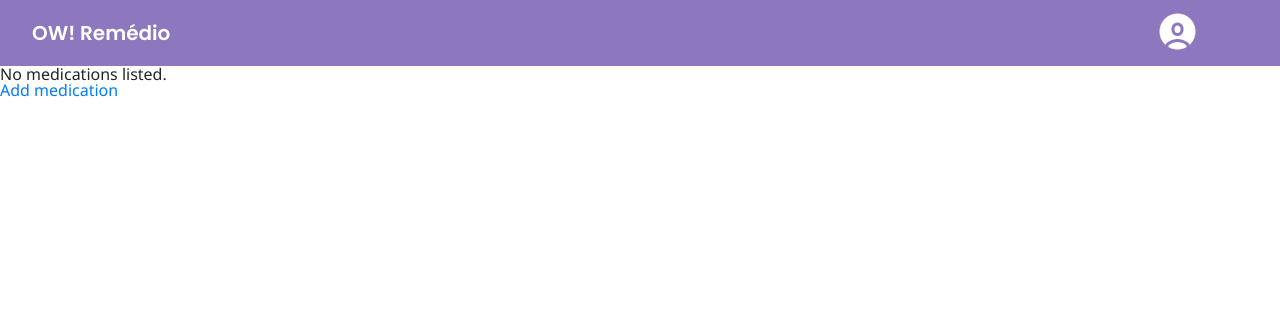
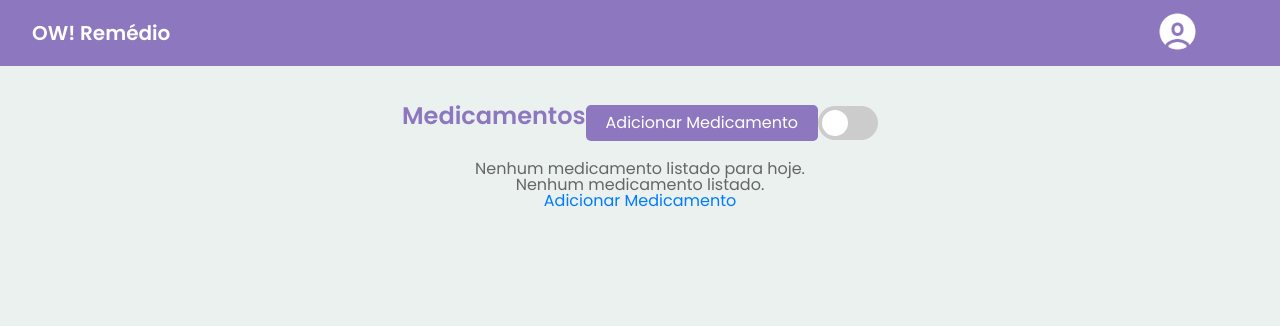
Before and after one commit to FredericoBaker/tp-engenharia-de-software, a Django app: page /index in a window 1280 px wide. Shown: the top 326 px of the page. Run offline with Django 5.2, Linux system fonts and the light colour scheme; a user stored in the database is signed in; tables that the repository leaves empty hold one stand-in row (values such as "Sample post"); some libraries are stand-ins or nearby versions.

Commit message:
feature: Listagem de medicamentos finalizada

```diff
--- /dev/null
+++ b/main_app/static/main_app/css/index.css
@@ -0,0 +1,136 @@
+body {
+    background-color: #eaf1ef;
+    font-family: 'Poppins', sans-serif;
+    margin: 0;
+    padding: 0;
+    box-sizing: border-box;
+}
+
+.main-content {
+    display: flex;
+    flex-direction: column;
+    align-items: center;
+    justify-content: center;
+    background-color: #eaf1ef;
+    height: 100%;
+    padding-top: 3%;
+    padding-bottom: 3%;
+}
+
+.title-h2 {
+    color: #8d77be;
+    text-align: center;
+    font-size: 1.5rem;
+    font-weight: 600;
+    margin-bottom: 0.8rem;
+}
+
+.medications-list {
+    display: flex;
+    flex-direction: column;
+    align-items: center;
+    gap: 20px;
+}
+
+.medication-card {
+    width: 100%;
+    max-width: 600px;
+    background-color: #FEFEFE;
+    border-radius: 10px;
+    box-shadow: 0 4px 8px rgba(0,0,0,0.1);
+    padding: 20px;
+    margin-bottom: 20px;
+}
+
+.medication-name {
+    color: #8D77BE;
+    margin: 0;
+    margin-bottom: 10px;
+}
+
+.medication-detail {
+    text-align: left;
+    font-size: 0.9rem;
+    line-height: 1.6;
+    margin: 5px 0;
+}
+
+.no-medications {
+    font-size: 1rem;
+    color: #666;
+}
+
+.header {
+    display: flex;
+    align-items: center;
+    justify-content: space-between;
+    margin-bottom: 20px;
+}
+
+.btn-add-medication {
+    padding: 10px 20px;
+    background-color: #8D77BE;
+    color: #FFFFFF;
+    border: none;
+    border-radius: 5px;
+    cursor: pointer;
+}
+
+.switch {
+    position: relative;
+    display: inline-block;
+    width: 60px;
+    height: 34px;
+}
+
+.switch input {
+    opacity: 0;
+    width: 0;
+    height: 0;
+}
+
+.slider {
+    position: absolute;
+    cursor: pointer;
+    top: 0;
+    left: 0;
+    right: 0;
+    bottom: 0;
+    background-color: #ccc;
+    -webkit-transition: .4s;
+    transition: .4s;
+}
+
+.slider:before {
+    position: absolute;
+    content: "";
+    height: 26px;
+    width: 26px;
+    left: 4px;
+    bottom: 4px;
+    background-color: white;
+    -webkit-transition: .4s;
+    transition: .4s;
+}
+
+input:checked + .slider {
+    background-color: #8D77BE;
+}
+
+input:focus + .slider {
+    box-shadow: 0 0 1px #8D77BE;
+}
+
+input:checked + .slider:before {
+    -webkit-transform: translateX(26px);
+    -ms-transform: translateX(26px);
+    transform: translateX(26px);
+}
+
+.slider.round {
+    border-radius: 34px;
+}
+
+.slider.round:before {
+    border-radius: 50%;
+}
--- a/main_app/templates/main_app/index.html
+++ b/main_app/templates/main_app/index.html
@@ -1,25 +1,67 @@
-<!-- A ideia é que aqui o usuário veja todos os remédios e os que tem que tomar hoje -->
-
 {% extends "main_app/layout.html" %}
 {% load static %}
 
 {% block body %}
+<link rel="stylesheet" href="{% static 'main_app/css/index.css' %}?v=1" />
 
-{% if userMedsForToday %}
-    <ul>
-        {% for med in userMedsForToday %}
-            <li>{{ med.name }}: {{ med.dose }} every {{ med.frequency }} hours | next dose = {{ med.next_dose_datetime }}</li>
-        {% endfor %}
-    </ul>
-{% else %}
-    <p>No medications listed.</p>
-{% endif %}
+<div class="main-content">
+    <div class="header">
+        <h2 class="title-h2">Medicamentos</h2>
+        <button class="btn-add-medication" onclick="location.href='{% url 'register_medication' %}'">Adicionar Medicamento</button>
+        <label class="switch">
+            <input type="checkbox" id="toggleMedications">
+            <span class="slider round"></span>
+        </label>
+    </div>
 
-<a href="{% url 'register_medication' %}">Add medication</a>
+    {% if userMedsForToday %}
+        <div id="medicationsToday" class="medications-list">
+            {% for med in userMedsForToday %}
+                <div class="medication-card">
+                    <p class="medication-name">{{ med.name }}</p>
+                    <p class="medication-detail">Você deve tomar essa medicação às {{ med.next_dose_datetime|date:"H:i" }}</p>
+                    <p class="medication-detail"><strong>Dose:</strong> {{ med.dose }}</p>
+                    <p class="medication-detail"><strong>Observações:</strong> {{ med.observations }}</p>
+                </div>
+            {% endfor %}
+        </div>
+    {% else %}
+        <p class="no-medications">Nenhum medicamento listado para hoje.</p>
+    {% endif %}
+
+    {% if userMeds %}
+        <div id="allMedications" class="medications-list" style="display:none;">
+            {% for med in userMeds %}
+                <div class="medication-card">
+                    <p class="medication-name">{{ med.name }}</p>
+                    <p class="medication-detail"><strong>Dose:</strong> {{ med.dose }}</p>
+                    <p class="medication-detail"><strong>Frequência:</strong> Cada {{ med.frequency }} horas</p>
+                    <p class="medication-detail"><strong>Início:</strong> {{ med.start_datetime|date:"d/m/Y H:i" }}</p>
+                    <p class="medication-detail"><strong>Fim:</strong> {{ med.end_date|date:"d/m/Y" }} (se aplicável)</p>
+                    <p class="medication-detail"><strong>Próxima Dose:</strong> {{ med.next_dose_datetime|date:"d/m/Y H:i" }}</p>
+                    <p class="medication-detail"><strong>Observações:</strong> {{ med.observations }}</p>
+                </div>
+            {% endfor %}
+        </div>
+    {% else %}
+        <p class="no-medications">Nenhum medicamento listado.</p>
+    {% endif %}
+
+    <a href="{% url 'register_medication' %}" class="link-add-medication">Adicionar Medicamento</a>
+</div>
+
+<script>
+    document.getElementById('toggleMedications').addEventListener('change', function() {
+        var medicationsToday = document.getElementById('medicationsToday');
+        var allMedications = document.getElementById('allMedications');
+        if (this.checked) {
+            allMedications.style.display = 'block';
+            medicationsToday.style.display = 'none';
+        } else {
+            allMedications.style.display = 'none';
+            medicationsToday.style.display = 'block';
+        }
+    });
+</script>
 
 {% endblock %}
-
-{% block script %}
-    <!-- Dentro dessa tag abaixo pode ir qualquer código react -->
-    <script type="text/babel"></script>
-{% endblock %}
--- a/main_app/views.py
+++ b/main_app/views.py
@@ -72,7 +72,8 @@ def index(request):
         userMedsForToday = [med for med in userMeds if med.next_dose_datetime.date() == brazilTime.date()]
 
         return render(request, "main_app/index.html", {
-            'userMedsForToday': userMedsForToday
+            'userMedsForToday': userMedsForToday,
+            'userMeds': userMeds
         })
     else:
         return HttpResponseRedirect(reverse("login"))
```
